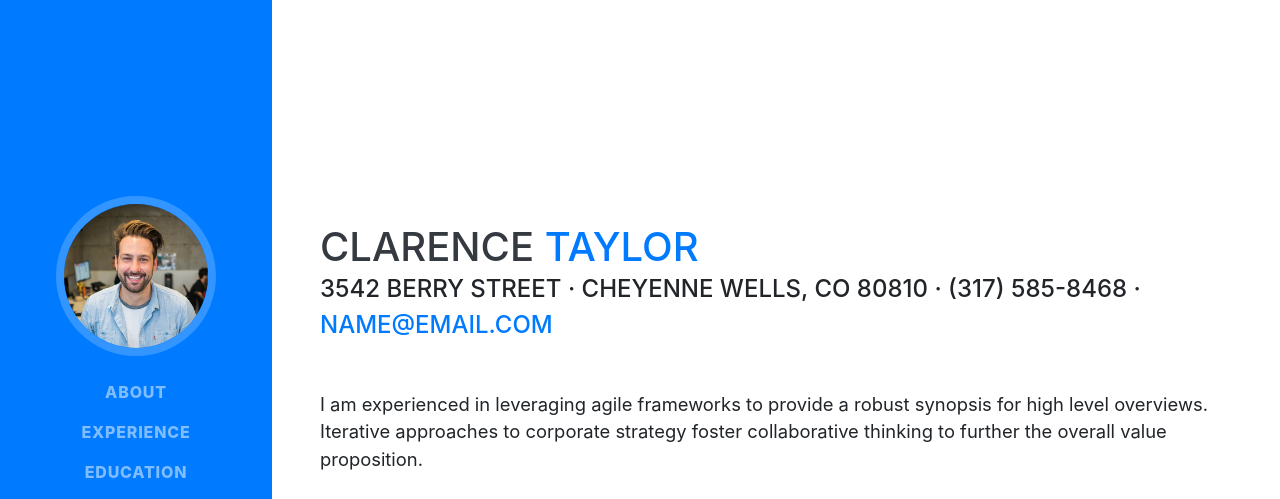
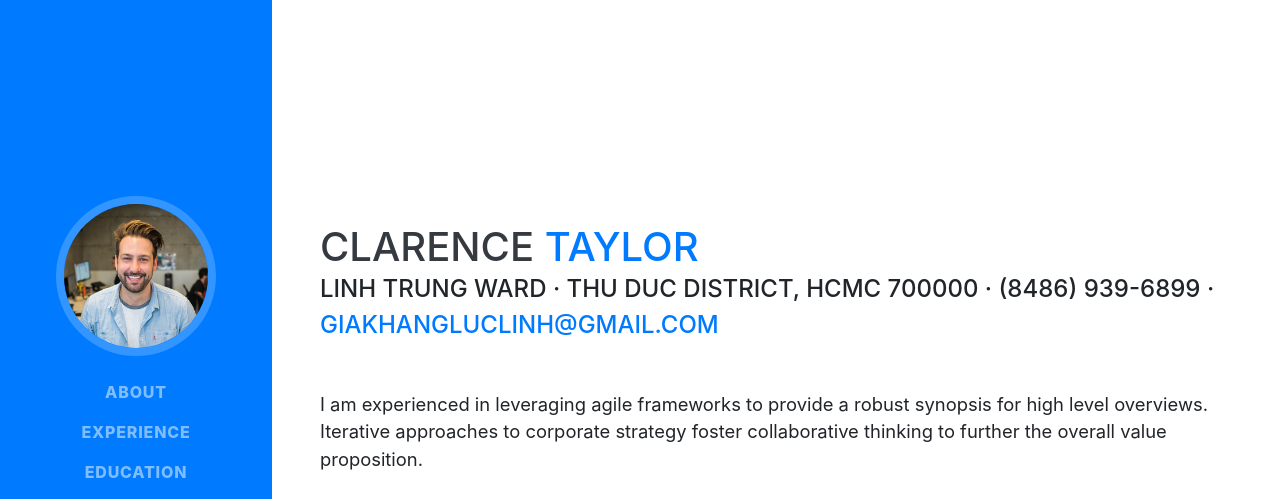
Before and after one commit to giakhang9999/a, a website with bundled scripts: page index.html in a window 1280 px wide. Shown: the top 499 px of the page. Built offline with nearby package versions, Linux system fonts and the light colour scheme; a web font is replaced by a local one.

Commit message:
Update index.html

```diff
--- a/index.html
+++ b/index.html
@@ -66,8 +66,8 @@
         <h1 class="mb-0">Clarence
           <span class="text-primary">Taylor</span>
         </h1>
-        <div class="subheading mb-5">3542 Berry Street · Cheyenne Wells, CO 80810 · (317) 585-8468 ·
-          <a href="mailto:name@email.com">name@email.com</a>
+        <div class="subheading mb-5">Linh Trung Ward · Thu Duc District, HCMC 700000 · (8486) 939-6899 ·
+          <a href="mailto:giakhangluclinh@gmail.com">giakhangluclinh@gmail.com</a>
         </div>
         <p class="lead mb-5">I am experienced in leveraging agile frameworks to provide a robust synopsis for high level overviews. Iterative approaches to corporate strategy foster collaborative thinking to further the overall value proposition.</p>
         <div class="social-icons">
```
